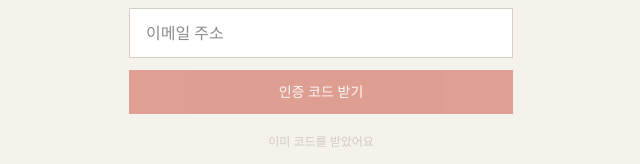
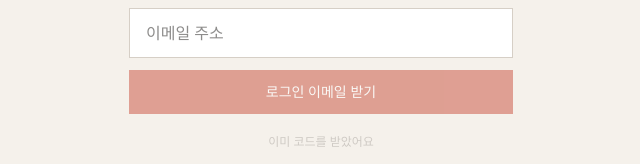
Before and after one commit to pentaxzs/FigBook, a Next.js app: page /login in a window 1280 px wide. Shown: the part 349-513 px from the top of the page, without its empty margins (319-959 px from the left). Built offline with nearby package versions, Linux system fonts and the light colour scheme; no server answers.

Commit message:
fix: rename button to 로그인 이메일 받기

```diff
--- a/src/app/login/page.tsx
+++ b/src/app/login/page.tsx
@@ -67,7 +67,7 @@ export default function LoginPage() {
               disabled={loading || !email.trim()}
               className="w-full bg-primary text-white py-3 text-sm font-medium disabled:opacity-50 cursor-pointer min-h-[44px]"
             >
-              {loading ? '전송 중...' : '인증 코드 받기'}
+              {loading ? '전송 중...' : '로그인 이메일 받기'}
             </button>
             <button
               type="button"
```
